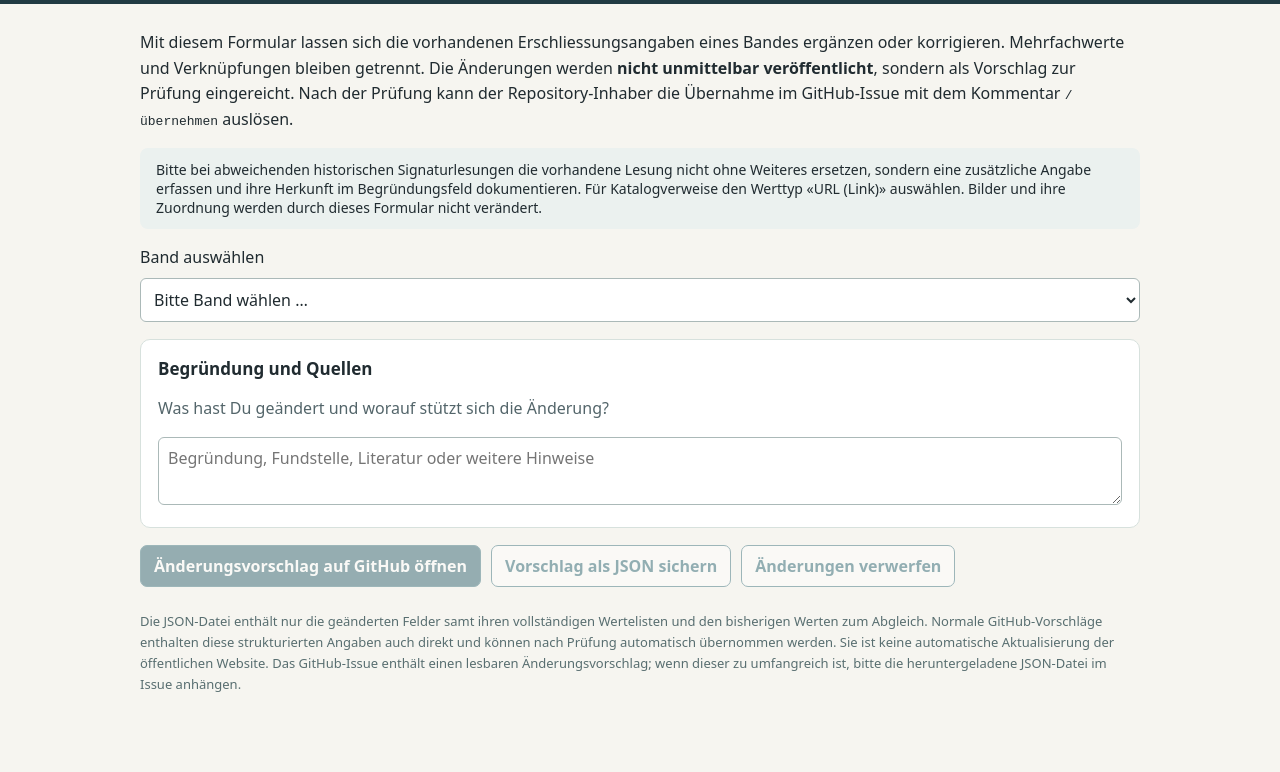
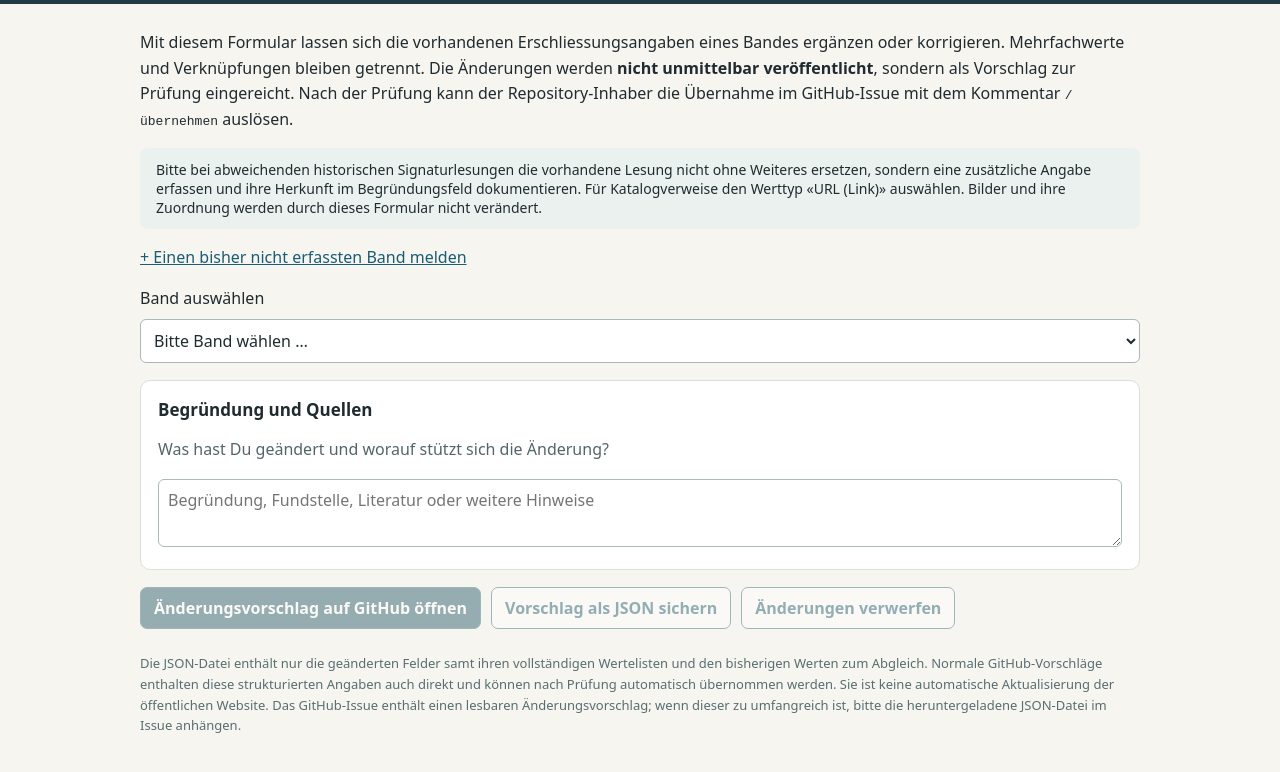
Before and after one commit to matterstefan/digitale-bibliothek-thorberg, a plain HTML site: page bearbeiten.html in a window 1280 px wide. Shown: the part 122-894 px from the top of the page. Drawn offline with Linux system fonts and the light colour scheme.

Commit message:
Link new-volume submission form from catalogue and editor

```diff
--- a/bearbeiten.html
+++ b/bearbeiten.html
@@ -23,6 +23,7 @@ button:disabled{opacity:.45;cursor:not-allowed}.field{background:#fff;border:1px
 <header><a id="backToBand" href="index.html">← Zur Bandansicht zurück</a><h1>Banddaten bearbeiten</h1></header>
 <main><p class="intro">Mit diesem Formular lassen sich die vorhandenen Erschliessungsangaben eines Bandes ergänzen oder korrigieren. Mehrfachwerte und Verknüpfungen bleiben getrennt. Die Änderungen werden <strong>nicht unmittelbar veröffentlicht</strong>, sondern als Vorschlag zur Prüfung eingereicht. Nach der Prüfung kann der Repository-Inhaber die Übernahme im GitHub-Issue mit dem Kommentar <code>/übernehmen</code> auslösen.</p>
 <div class="note">Bitte bei abweichenden historischen Signaturlesungen die vorhandene Lesung nicht ohne Weiteres ersetzen, sondern eine zusätzliche Angabe erfassen und ihre Herkunft im Begründungsfeld dokumentieren. Für Katalogverweise den Werttyp «URL (Link)» auswählen. Bilder und ihre Zuordnung werden durch dieses Formular nicht verändert.</div>
+<p><a href="neuer-band.html">+ Einen bisher nicht erfassten Band melden</a></p>
 <div class="toolbar"><label for="band">Band auswählen</label><select id="band"><option value="">Lade Banddaten …</option></select></div>
 <div id="summary" class="muted"></div><div id="fields"></div>
 <div id="newfield" class="field hidden"><h3>Feld ergänzen</h3><div class="toolbar"><select id="fieldkey"></select><button id="addfield">Feld hinzufügen</button></div></div>
```
